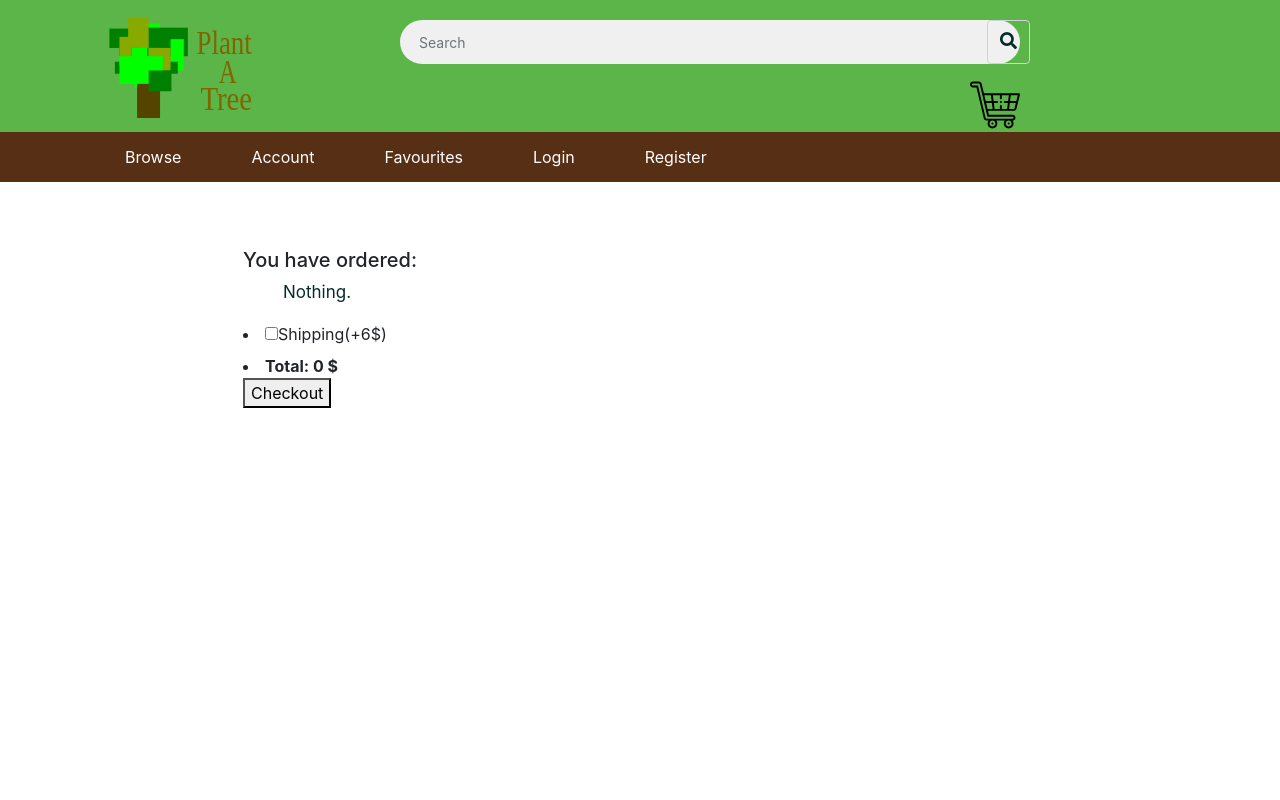
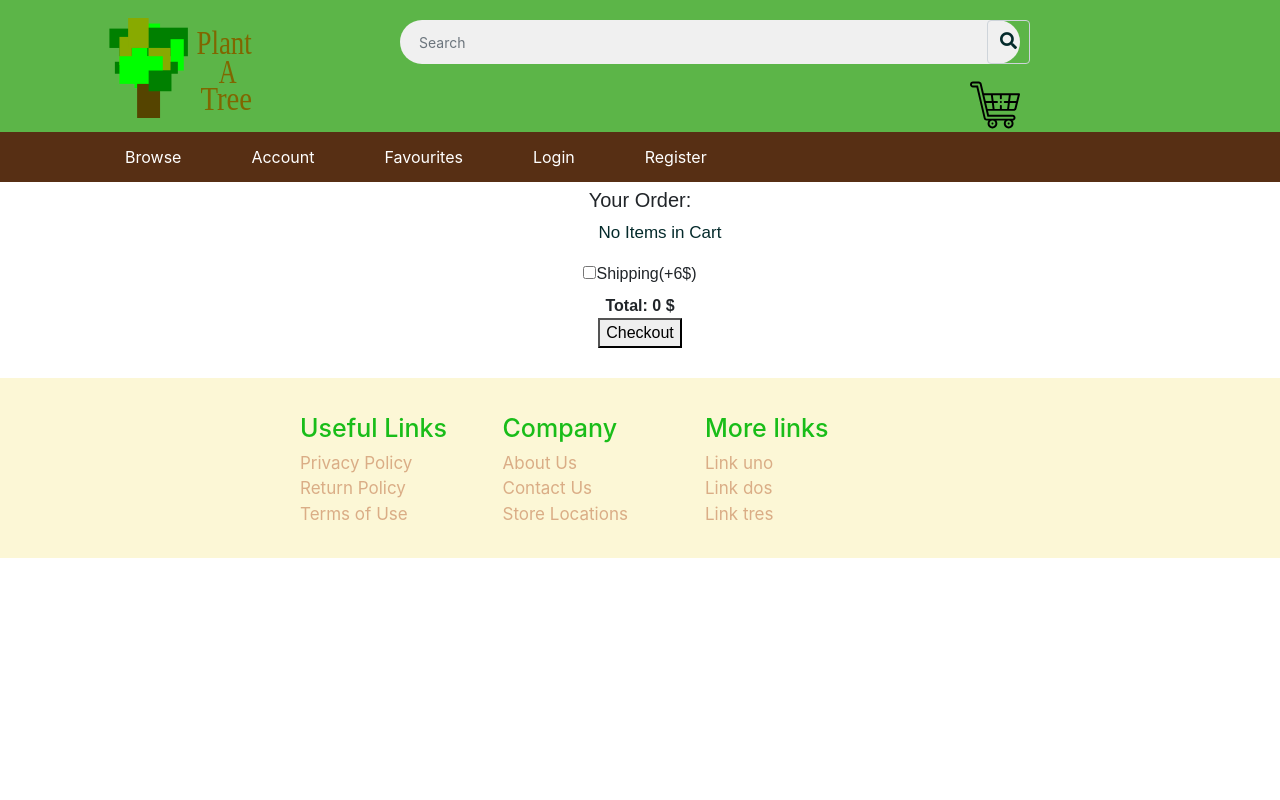
Before and after one commit to edrispor/CISE2019, a React (Create React App) app in the folder plant-a-tree/: page /account/cart in a window 1280 px wide. Shown: the top 800 px of the page. Built offline with nearby package versions, Linux system fonts and the light colour scheme.

Commit message:
css cart responsive

```diff
--- a/plant-a-tree/src/App.css
+++ b/plant-a-tree/src/App.css
@@ -497,3 +497,35 @@ h4 {
     padding: 0.5rem 0;
   }
 }*/
+/*cart*/
+#section-cart {
+  margin: 0;
+  font-family: Arial, Helvetica, sans-serif;
+  line-height: 1.5;
+  text-align: center;
+  list-style: none;
+}
+#section-cartitems {
+  display: block;
+  background-color: #717171;
+  list-style: none;
+  margin: 0.5;
+  padding-bottom: 0.5;
+  border: 1px solid #19bd19;
+}
+.carthead {
+  font-size: 1.5em;
+  line-height: 1.5;
+  text-align: center;
+}
+
+@media (min-width: 700px) {
+  .grid {
+    display: grid;
+    grid-template-columns: 1fr repeat(2, minmax(auto, 25em)) 1fr;
+  }
+  .content-wrap,
+  #section-cart {
+    grid-column: 2/4;
+  }
+}
--- a/plant-a-tree/src/pages/Cart.js
+++ b/plant-a-tree/src/pages/Cart.js
@@ -33,8 +33,8 @@ class Cart extends Component {
     let addedItems = this.props.items.length ? (
       this.props.items.map(item => {
         return (
-          <li key={item.product_id}>
-            <div>test1</div>
+          <li id="section-cartitems" key={item.product_id}>
+            <div></div>
 
             <div>
               <span>{item.product_name}</span>
@@ -76,12 +76,12 @@ class Cart extends Component {
         );
       })
     ) : (
-      <p>Nothing.</p>
+      <p>No Items in Cart</p>
     );
     return (
       <div>
         <div>
-          <h5>You have ordered:</h5>
+          <h5>Your Order:</h5>
           <ul>{addedItems}</ul>
         </div>
         <Recipe></Recipe>
--- a/plant-a-tree/src/pages/ShoppingCart.js
+++ b/plant-a-tree/src/pages/ShoppingCart.js
@@ -3,10 +3,12 @@ import Cart from "./Cart";
 
 export default function ShoppingCart() {
   return (
-    <div className="pagelayout">
-      <br></br>
-      <br></br>
-      <Cart></Cart>
-    </div>
+    <section id="section-cart" class="grid">
+      <div class="content-wrap">
+        <br></br>
+        <br></br>
+        <Cart></Cart>
+      </div>
+    </section>
   );
 }
```
